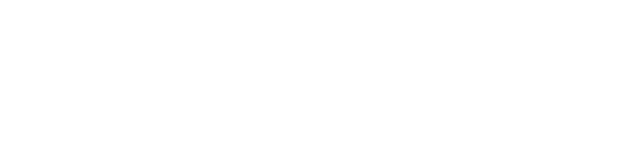
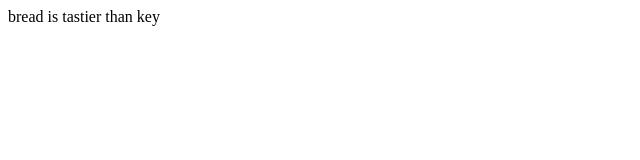
Before and after one commit to vajravajra/web-dev, a plain HTML site: page index.html in a window 1280 px wide. Shown: the whole page, without its empty margins (0-640 px from the left). Drawn offline with Linux system fonts and the light colour scheme.

Commit message:
first commit

```diff
--- a/index.html
+++ b/index.html
@@ -6,6 +6,6 @@
     <title>Document</title>
 </head>
 <body>
-
+    bread is tastier than key
 </body>
 </html>
```
